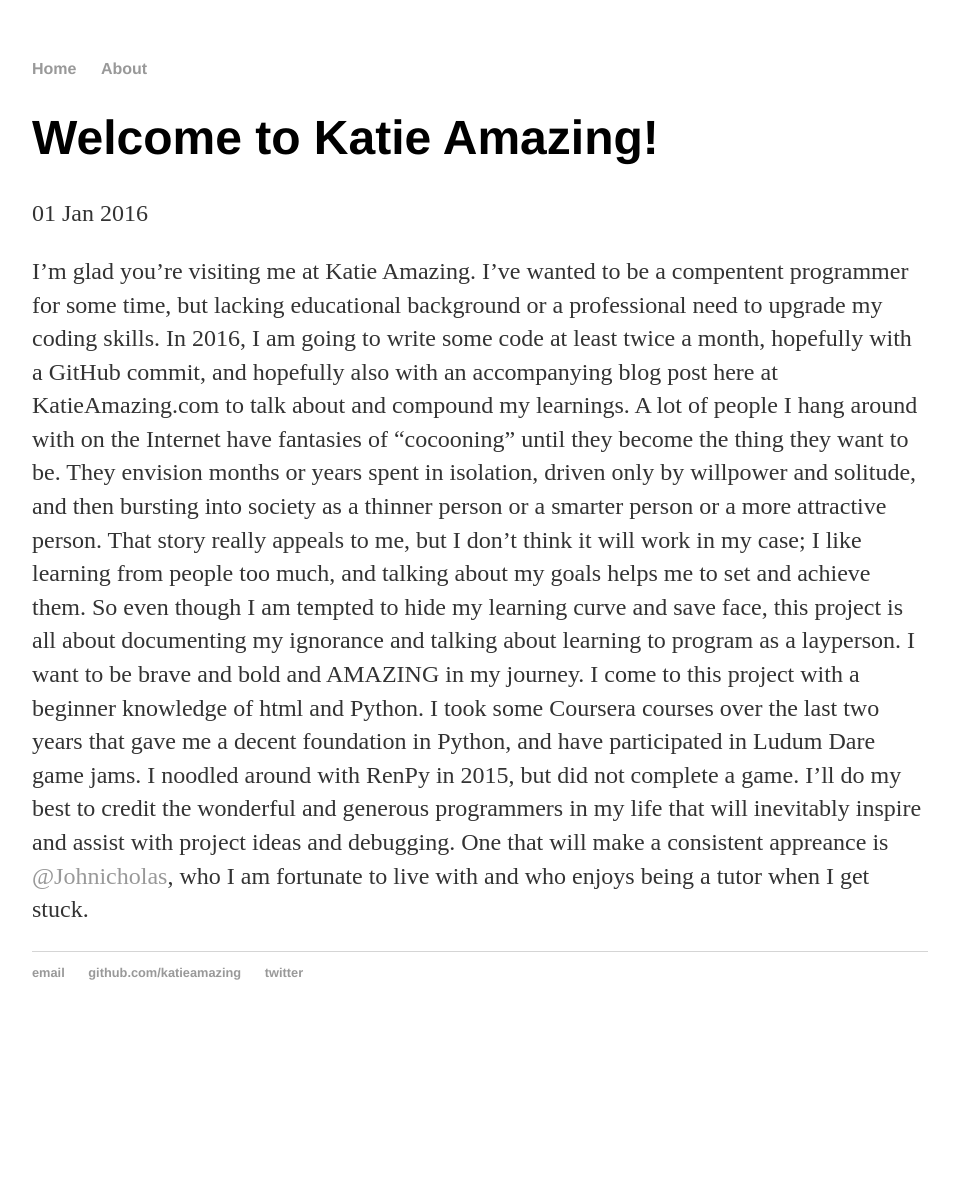
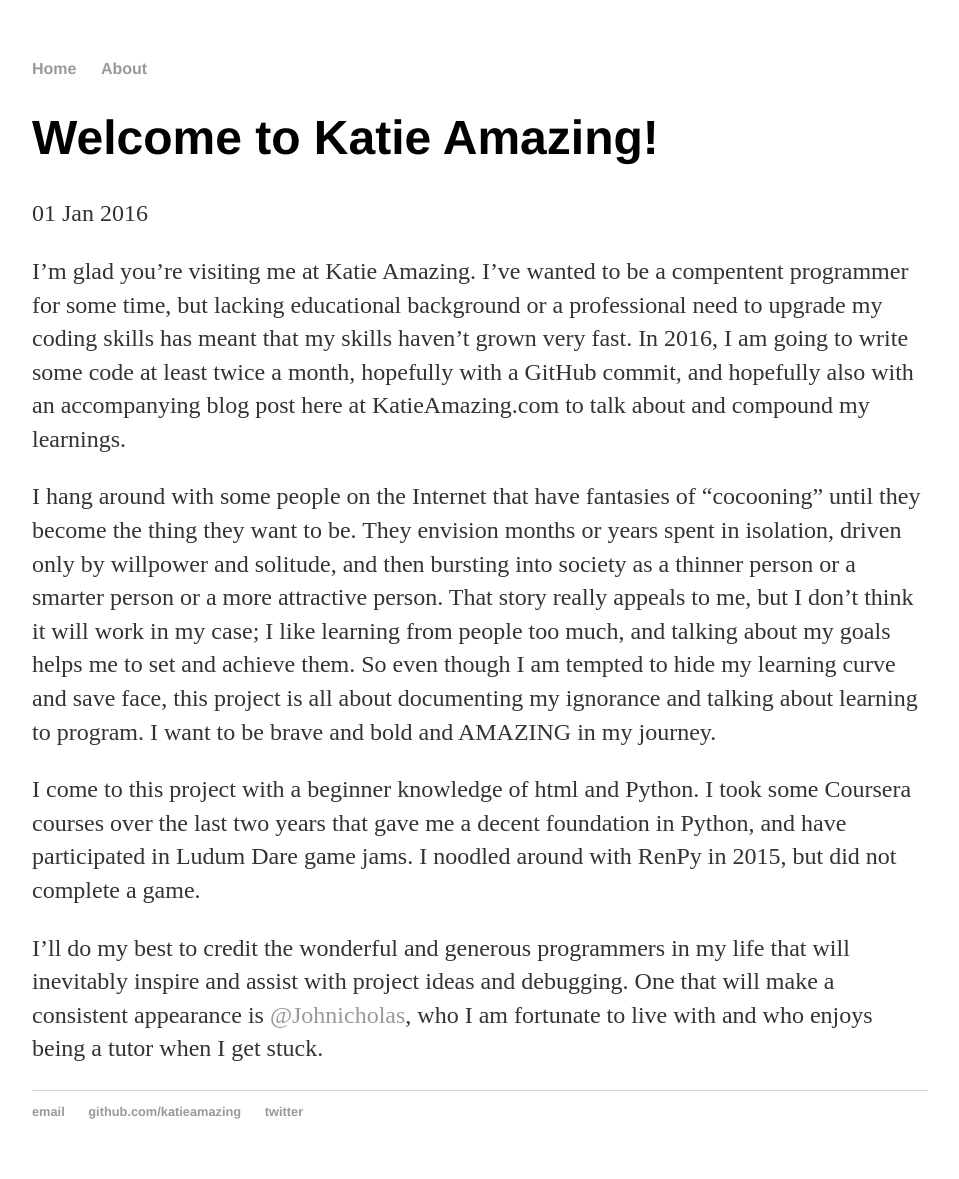
Before and after one commit to katieamazing/katieamazing.github.io, a Jekyll site: the page built from _posts/2016-01-01-welcome-to-amazing.md, in a window 1280 px wide. Shown: the whole page, without its empty margins (160-1119 px from the left). Built offline with Jekyll 4.4.1, drawn with Linux system fonts in a browser that asks for light colours; before the commit the page ends 1040 px from its top, so only the background shows below that.

Commit message:
Update 2016-01-01-welcome-to-amazing.md

```diff
--- a/_posts/2016-01-01-welcome-to-amazing.md
+++ b/_posts/2016-01-01-welcome-to-amazing.md
@@ -4,7 +4,10 @@
 date: 2016-01-01
 ---
 
-I'm glad you're visiting me at Katie Amazing. I've wanted to be a compentent programmer for some time, but lacking educational background or a professional need to upgrade my coding skills. In 2016, I am going to write some code at least twice a month, hopefully with a GitHub commit, and hopefully also with an accompanying blog post here at KatieAmazing.com to talk about and compound my learnings.
-A lot of people I hang around with on the Internet have fantasies of "cocooning" until they become the thing they want to be. They envision months or years spent in isolation, driven only by willpower and solitude, and then bursting into society as a thinner person or a smarter person or a more attractive person. That story really appeals to me, but I don't think it will work in my case; I like learning from people too much, and talking about my goals helps me to set and achieve them. So even though I am tempted to hide my learning curve and save face, this project is all about documenting my ignorance and talking about learning to program as a layperson. I want to be brave and bold and AMAZING in my journey.
+I'm glad you're visiting me at Katie Amazing. I've wanted to be a compentent programmer for some time, but lacking educational background or a professional need to upgrade my coding skills has meant that my skills haven't grown very fast. In 2016, I am going to write some code at least twice a month, hopefully with a GitHub commit, and hopefully also with an accompanying blog post here at KatieAmazing.com to talk about and compound my learnings.
+
+I hang around with some people on the Internet that have fantasies of "cocooning" until they become the thing they want to be. They envision months or years spent in isolation, driven only by willpower and solitude, and then bursting into society as a thinner person or a smarter person or a more attractive person. That story really appeals to me, but I don't think it will work in my case; I like learning from people too much, and talking about my goals helps me to set and achieve them. So even though I am tempted to hide my learning curve and save face, this project is all about documenting my ignorance and talking about learning to program. I want to be brave and bold and AMAZING in my journey.
+
 I come to this project with a beginner knowledge of html and Python. I took some Coursera courses over the last two years that gave me a decent foundation in Python, and have participated in Ludum Dare game jams. I noodled around with RenPy in 2015, but did not complete a game.
-I'll do my best to credit the wonderful and generous programmers in my life that will inevitably inspire and assist with project ideas and debugging. One that will make a consistent appreance is [@Johnicholas](http://johnicholas.com), who I am fortunate to live with and who enjoys being a tutor when I get stuck.
+
+I'll do my best to credit the wonderful and generous programmers in my life that will inevitably inspire and assist with project ideas and debugging. One that will make a consistent appearance is [@Johnicholas](http://johnicholas.com), who I am fortunate to live with and who enjoys being a tutor when I get stuck.
```
